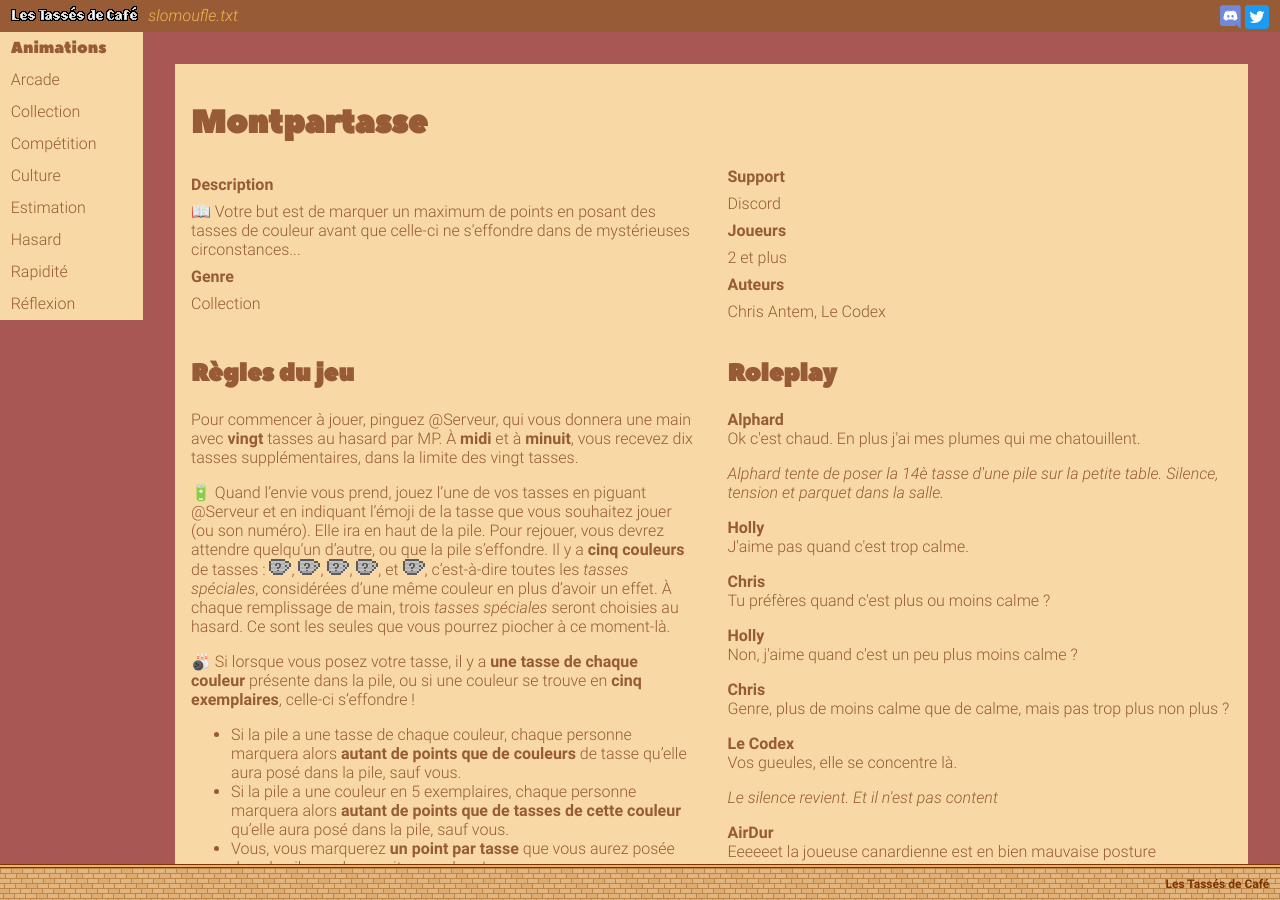
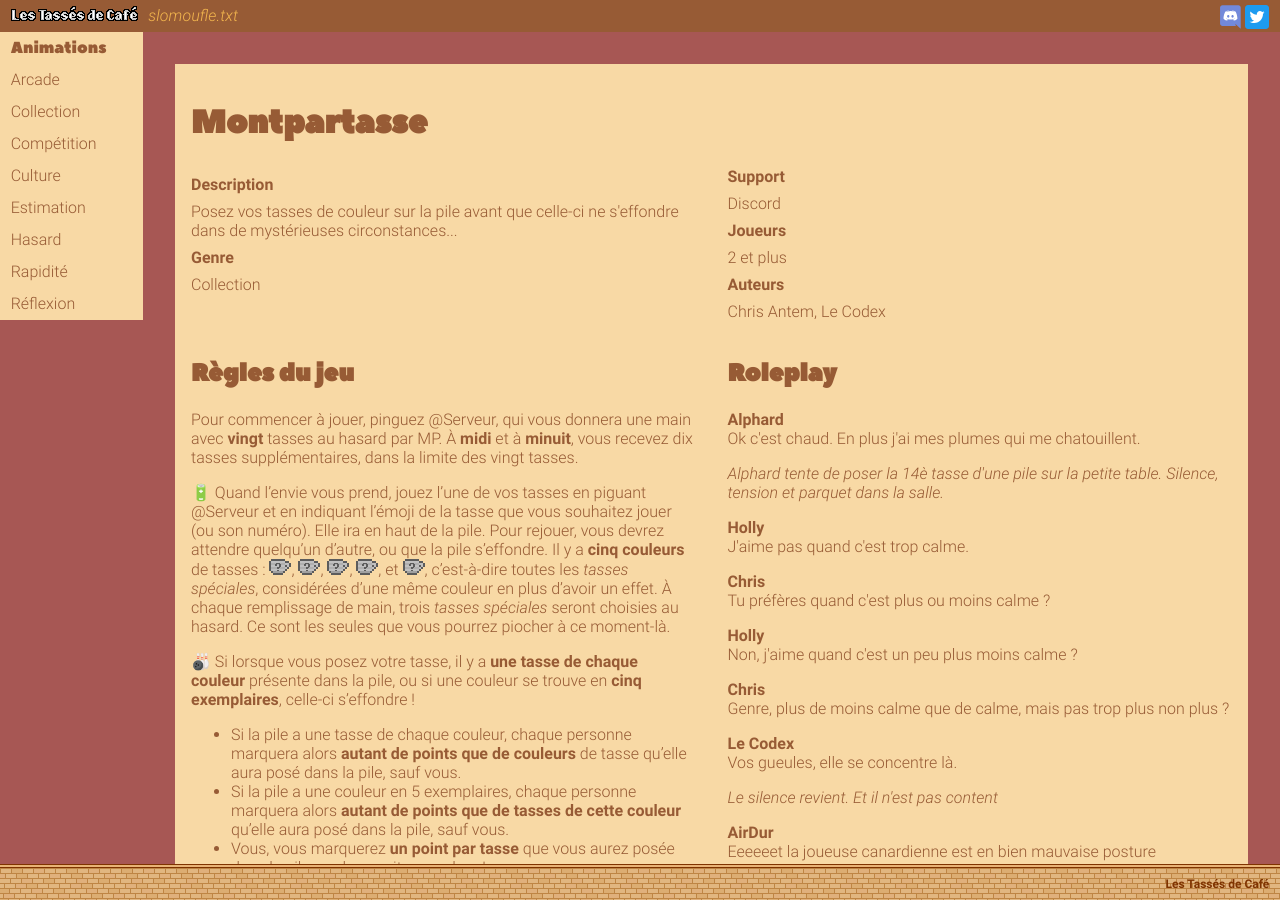
Before and after one commit to vcz-fr/les-tasses-de-cafe, a Jekyll site: the page built from anims/montpartasse.md, in a window 1280 px wide and 900 px high. Built offline with Jekyll 4.4.1, drawn with Linux system fonts in a browser that asks for light colours.

Commit message:
Update montpartasse.md

```diff
--- a/anims/montpartasse.md
+++ b/anims/montpartasse.md
@@ -17,7 +17,7 @@ game:
         - Le Codex
 
     description: |
-        📖 Votre but est de marquer un maximum de points en posant des tasses de couleur avant que celle-ci ne s'effondre dans de mystérieuses circonstances...
+        Posez vos tasses de couleur sur la pile avant que celle-ci ne s'effondre dans de mystérieuses circonstances...
 
 rp:
     - type: speech
```
